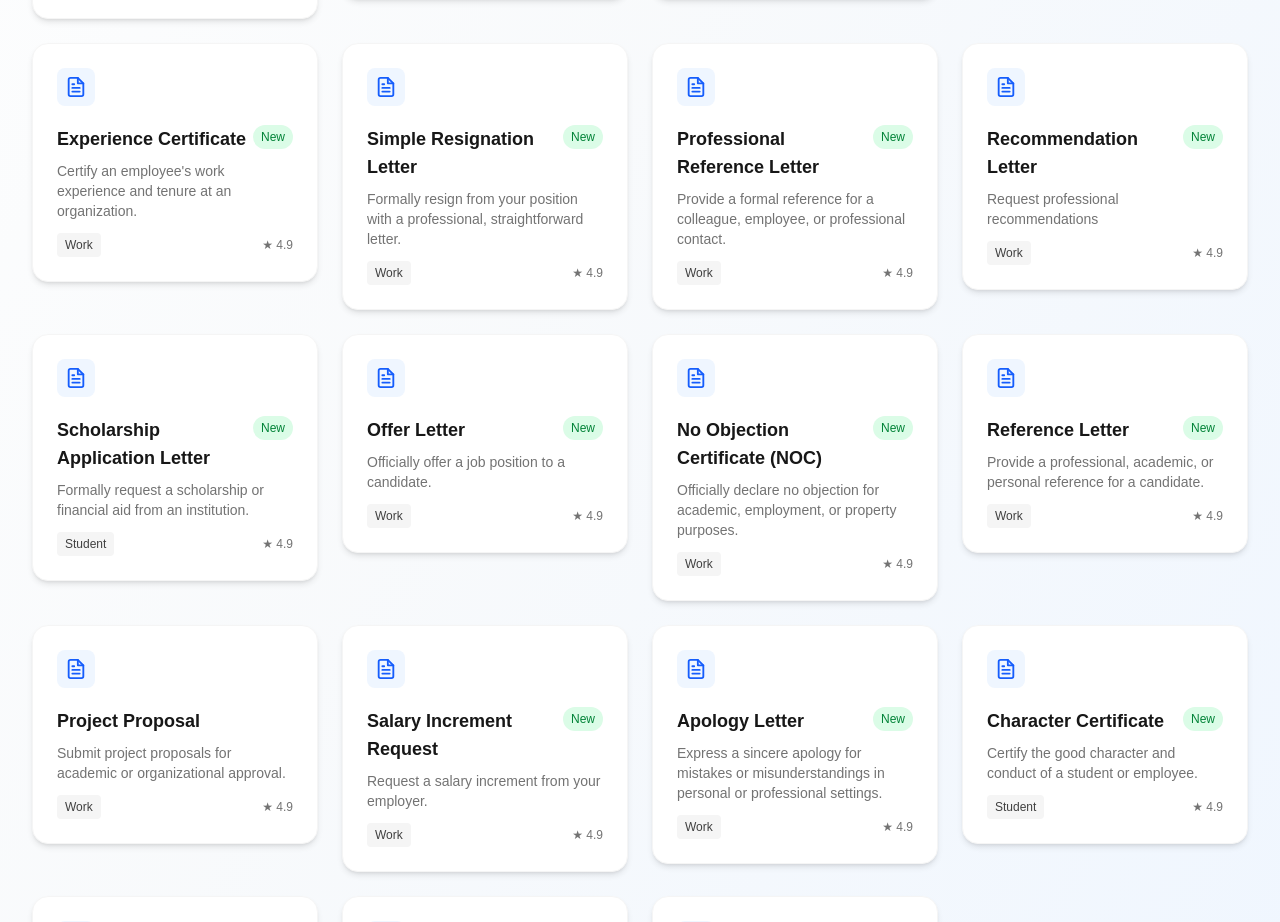
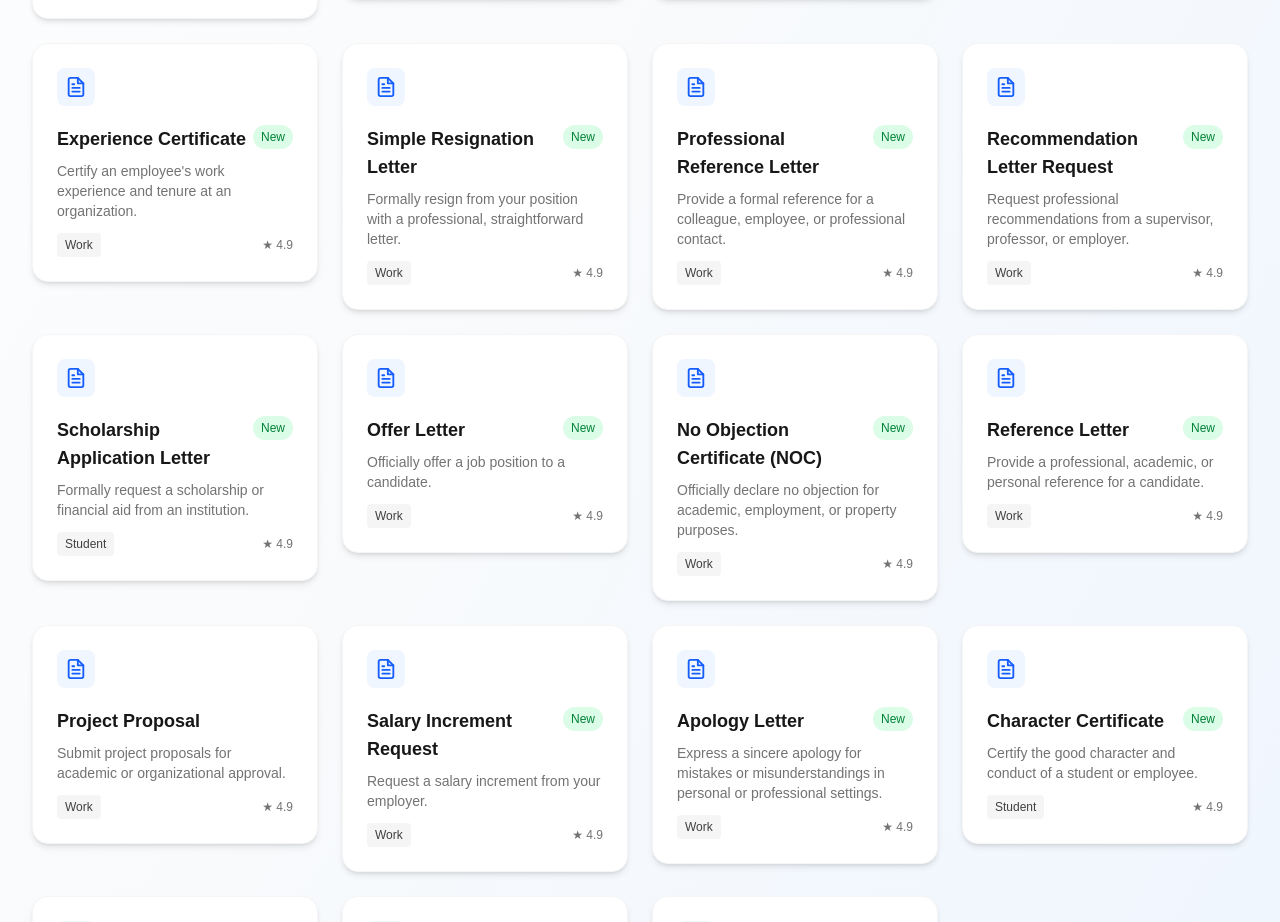
Before and after one commit to aditiappemane/QuickPaper, a Next.js app: page /templates in a window 1280 px wide. Shown: the part 1044-1966 px from the top of the page. Built offline with nearby package versions, Linux system fonts and the light colour scheme.

Commit message:
udpating the letters to add all the important fileds in the form

```diff
--- a/src/app/templates/recommendation-letter.ts
+++ b/src/app/templates/recommendation-letter.ts
@@ -2,8 +2,9 @@ import { Template } from "./types";
 
 const recommendationLetter: Template = {
   id: "recommendation-letter",
-  title: "Recommendation Letter",
-  description: "Request professional recommendations",
+  title: "Recommendation Letter Request",
+  description:
+    "Request professional recommendations from a supervisor, professor, or employer.",
   category: "Work",
   popularity: 65,
   isNew: true,
@@ -11,27 +12,43 @@ const recommendationLetter: Template = {
     "A formal letter template to request a recommendation from a supervisor, professor, or employer.",
   fields: [
     { name: "requesterName", label: "Your Name", type: "text" },
+    { name: "requesterAddress", label: "Your Address", type: "text" },
+    { name: "contactInfo", label: "Your Contact Information", type: "text" },
+    { name: "date", label: "Date", type: "date" },
     { name: "recipientName", label: "Recipient's Name", type: "text" },
+    {
+      name: "recipientTitle",
+      label: "Recipient's Title/Position",
+      type: "text",
+    },
+    { name: "recipientAddress", label: "Recipient's Address", type: "text" },
+    { name: "subject", label: "Subject (optional)", type: "text" },
     {
       name: "relationship",
       label: "Your Relationship (e.g., Professor, Manager)",
       type: "text",
     },
+    { name: "duration", label: "Duration of Association", type: "text" },
     { name: "purpose", label: "Purpose of Recommendation", type: "textarea" },
     {
       name: "achievements",
       label: "Key Achievements/Qualities",
       type: "textarea",
     },
-    { name: "duration", label: "Duration of Association", type: "text" },
-    { name: "contactInfo", label: "Your Contact Information", type: "text" },
   ],
-  template: `To,
+  template: `
+{{requesterName}}
+{{requesterAddress}}
+{{contactInfo}}
+
+Date: {{date}}
+
+To,
 {{recipientName}}
+{{recipientTitle}}
+{{recipientAddress}}
 
-Date: {{currentDate}}
-
-Subject: Request for Recommendation Letter
+Subject: {{subject || "Request for Recommendation Letter"}}
 
 Dear {{recipientName}},
 
@@ -46,7 +63,8 @@ Thank you very much for considering my request.
 
 Sincerely,
 {{requesterName}}
-{{contactInfo}}`,
+{{contactInfo}}
+`,
 };
 
 export default recommendationLetter;
```
